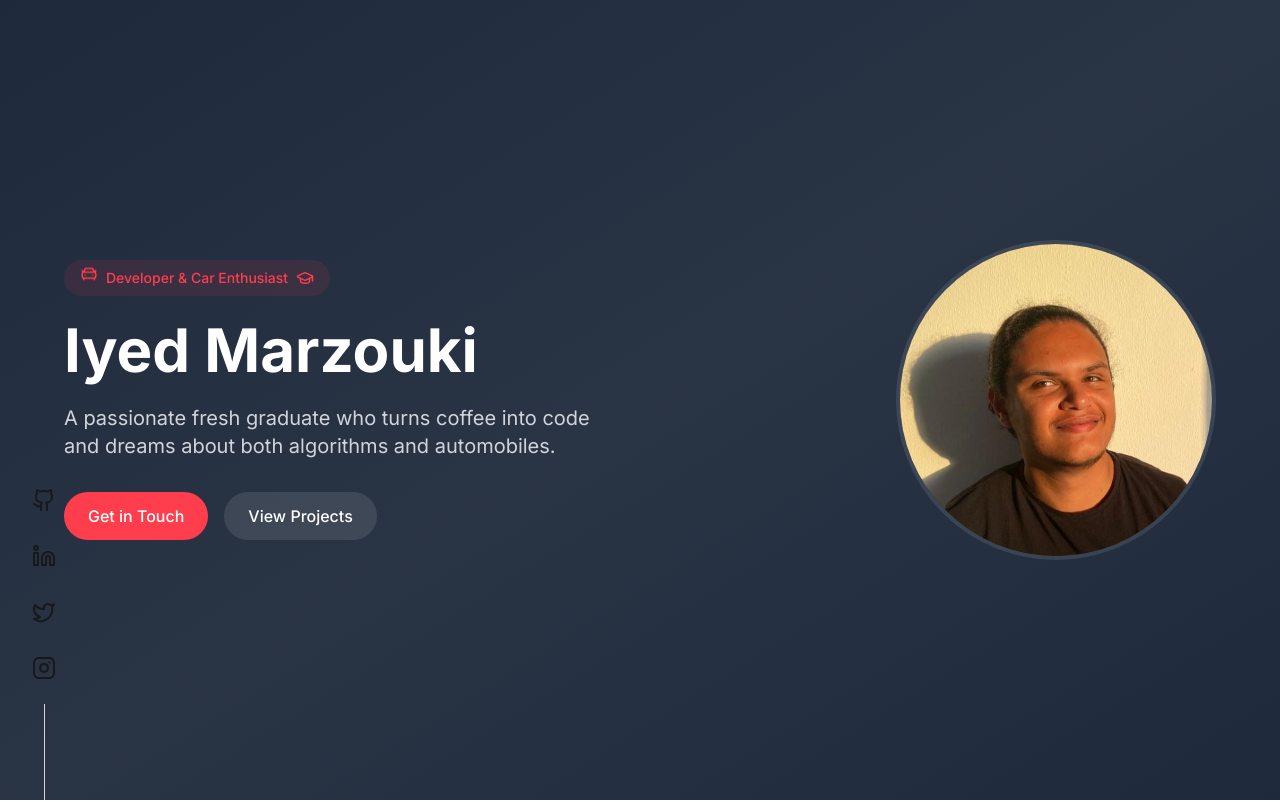
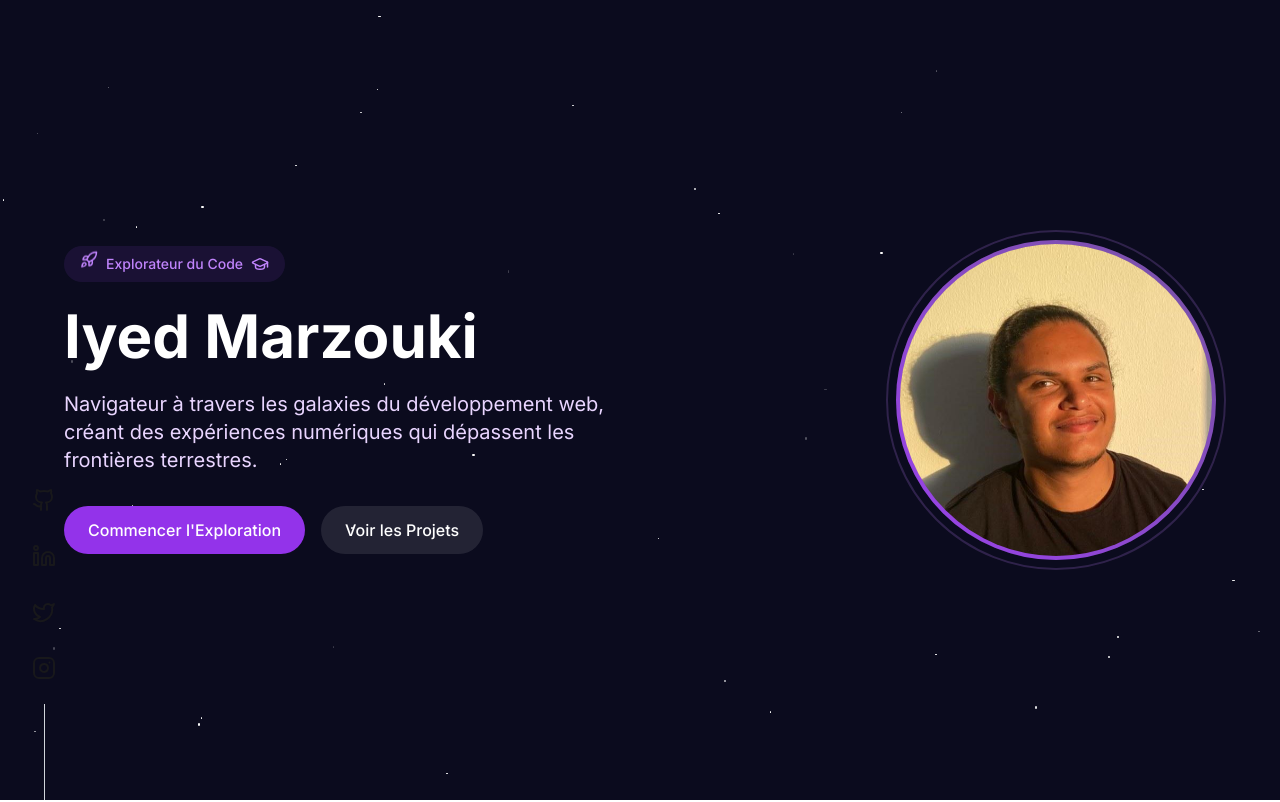
Before and after one commit to iyedmarz/iyed-portfolio-express, a React (Vite) app: page / in a window 1280 px wide. Shown: the top 802 px of the page. Built offline with nearby package versions, Linux system fonts and the light colour scheme.

Commit message:
Refactor portfolio design
Update portfolio design to incorporate a space theme with galaxies representing different sections (About Me, Skills, Projects, Contact).

```diff
--- a/src/components/HeroSection.tsx
+++ b/src/components/HeroSection.tsx
@@ -1,45 +1,65 @@
 
-import { GraduationCap, CarFront } from "lucide-react";
+import { GraduationCap, Rocket } from "lucide-react";
 
 const HeroSection = () => {
   return (
-    <section className="min-h-screen flex items-center justify-center px-4 bg-gradient-to-br from-secondary via-secondary/95 to-secondary">
-      <div className="max-w-6xl w-full mx-auto flex flex-col-reverse md:flex-row items-center justify-between gap-12">
+    <section className="relative min-h-screen flex items-center justify-center px-4 bg-[#0B0B1E] overflow-hidden">
+      {/* Stars background */}
+      <div className="absolute inset-0">
+        {[...Array(50)].map((_, i) => (
+          <div
+            key={i}
+            className="absolute rounded-full bg-white"
+            style={{
+              top: `${Math.random() * 100}%`,
+              left: `${Math.random() * 100}%`,
+              width: `${Math.random() * 3}px`,
+              height: `${Math.random() * 3}px`,
+              animation: `twinkle ${Math.random() * 5 + 3}s infinite`,
+            }}
+          />
+        ))}
+      </div>
+
+      {/* Content */}
+      <div className="max-w-6xl w-full mx-auto flex flex-col-reverse md:flex-row items-center justify-between gap-12 relative z-10">
         <div className="text-center md:text-left animate-fade-in-slow md:flex-1">
-          <div className="inline-flex items-center gap-2 px-4 py-2 rounded-full bg-primary/10 text-primary mb-6 animate-rev-up">
-            <CarFront size={18} className="animate-bounce" />
-            <span className="text-sm font-medium">Developer & Car Enthusiast</span>
+          <div className="inline-flex items-center gap-2 px-4 py-2 rounded-full bg-purple-500/10 text-purple-400 mb-6 animate-rev-up">
+            <Rocket size={18} className="animate-bounce" />
+            <span className="text-sm font-medium">Explorateur du Code</span>
             <GraduationCap size={18} />
           </div>
           <h1 className="text-4xl sm:text-5xl md:text-6xl font-bold mb-6 text-white animate-slide-in">
             Iyed Marzouki
           </h1>
-          <p className="text-xl text-gray-300 max-w-2xl mx-auto md:mx-0 mb-8">
-            A passionate fresh graduate who turns coffee into code and dreams about both algorithms and automobiles.
+          <p className="text-xl text-purple-200 max-w-2xl mx-auto md:mx-0 mb-8">
+            Navigateur à travers les galaxies du développement web, créant des expériences numériques qui dépassent les frontières terrestres.
           </p>
           <div className="flex items-center justify-center md:justify-start gap-4">
             <a
               href="#contact"
-              className="inline-flex items-center px-6 py-3 bg-primary text-white rounded-full font-medium hover:bg-primary/90 transition-all hover:scale-105 duration-300 hover:shadow-lg hover:shadow-primary/20"
+              className="inline-flex items-center px-6 py-3 bg-purple-600 text-white rounded-full font-medium hover:bg-purple-500 transition-all hover:scale-105 duration-300 hover:shadow-lg hover:shadow-purple-500/20"
             >
-              Get in Touch
+              Commencer l'Exploration
             </a>
             <a
               href="#projects"
               className="inline-flex items-center px-6 py-3 bg-white/10 text-white rounded-full font-medium hover:bg-white/20 transition-all hover:scale-105 duration-300"
             >
-              View Projects
+              Voir les Projets
             </a>
           </div>
         </div>
         <div className="md:flex-1 flex justify-center md:justify-end animate-fade-in">
           <div className="relative w-64 h-64 sm:w-72 sm:h-72 md:w-80 md:h-80">
-            <div className="absolute inset-0 rounded-full bg-gradient-to-tr from-primary to-primary/50 animate-rev-light" />
+            <div className="absolute inset-0 rounded-full bg-gradient-to-tr from-purple-600 to-purple-400/50 animate-pulse" />
             <img
               src="/lovable-uploads/26e439cf-e0f5-41d2-baba-495715e4ae9d.png"
               alt="Iyed Marzouki"
-              className="absolute inset-0 w-full h-full rounded-full object-cover border-4 border-white/10 hover:scale-105 transition-transform duration-300"
+              className="absolute inset-0 w-full h-full rounded-full object-cover border-4 border-purple-400/20 hover:scale-105 transition-transform duration-300"
             />
+            {/* Orbital ring */}
+            <div className="absolute inset-[-10px] rounded-full border-2 border-purple-400/20 animate-spin-slow" style={{ animationDuration: '20s' }} />
           </div>
         </div>
       </div>
--- a/src/index.css
+++ b/src/index.css
@@ -12,8 +12,13 @@
   }
 
   body {
-    @apply bg-white text-zinc-900;
+    @apply bg-[#0B0B1E] text-zinc-900;
   }
+}
+
+@keyframes twinkle {
+  0%, 100% { opacity: 1; }
+  50% { opacity: 0.2; }
 }
 
 .glass-effect {
@@ -31,14 +36,14 @@ html {
 }
 
 ::-webkit-scrollbar-track {
-  background: #1E293B;
+  background: #0B0B1E;
 }
 
 ::-webkit-scrollbar-thumb {
-  background: #FF3E4D;
+  background: #9333EA;
   border-radius: 4px;
 }
 
 ::-webkit-scrollbar-thumb:hover {
-  background: #ff2d3d;
+  background: #A855F7;
 }
--- a/src/pages/Index.tsx
+++ b/src/pages/Index.tsx
@@ -8,7 +8,7 @@ import SocialLinks from "@/components/SocialLinks";
 
 const Index = () => {
   return (
-    <main className="bg-white">
+    <main className="bg-[#0B0B1E]">
       <SocialLinks />
       <HeroSection />
       <AboutSection />
```
